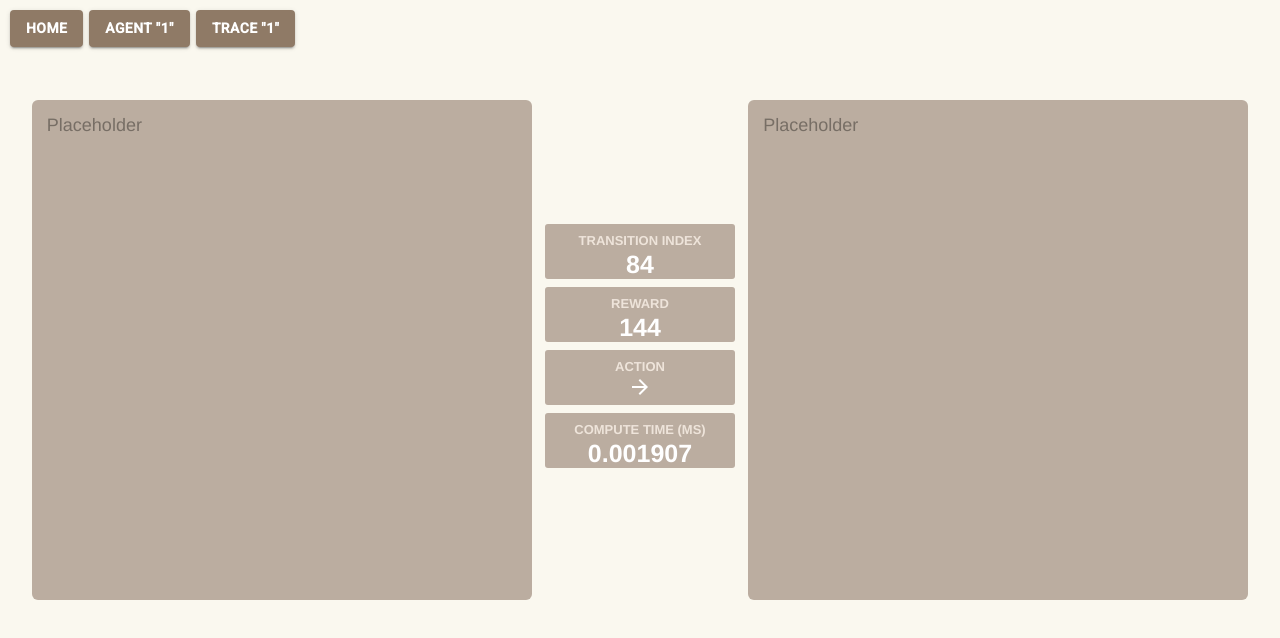
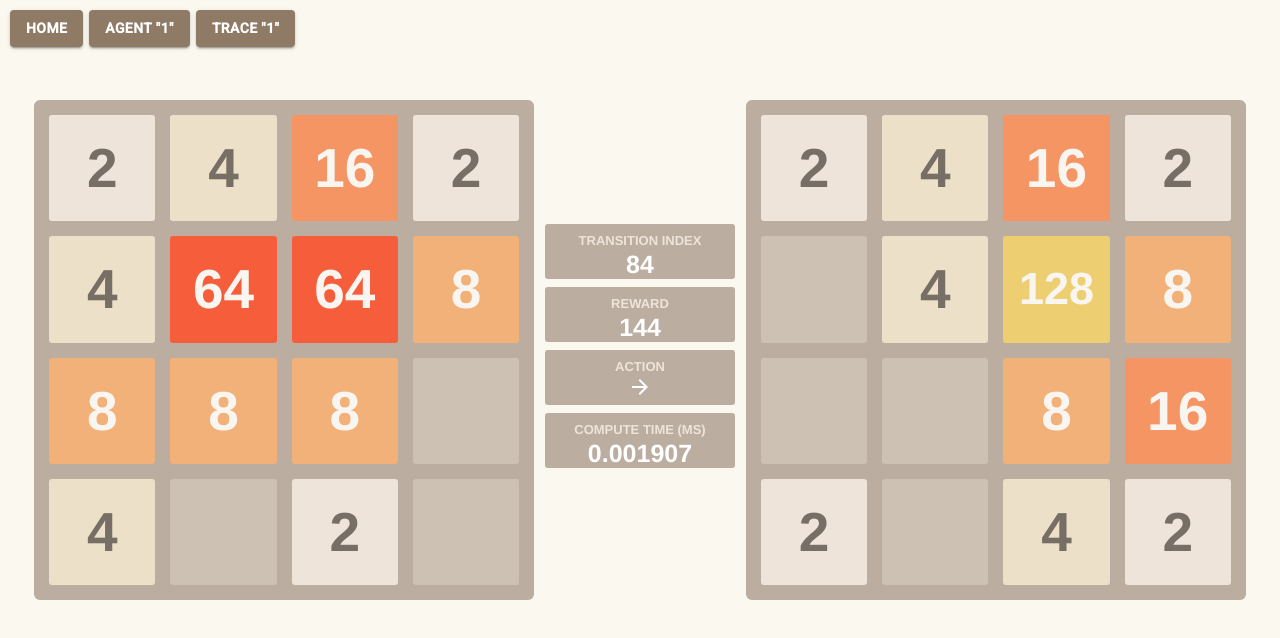
Before and after one commit to AntoineToubhans/py2048, a Next.js app in the folder webapp/: page /agents/1/traces/1 in a window 1280 px wide. Shown: the top 638 px of the page. Built offline with nearby package versions, Linux system fonts and the light colour scheme.

Commit message:
Add grid elements

```diff
--- a/webapp/components/GameContainer.tsx
+++ b/webapp/components/GameContainer.tsx
@@ -2,6 +2,7 @@ import React from 'react';
 
 import { colors } from '../stylesheet';
 import { GameBoard } from "../types/game";
+import GridRow from './GridRow';
 
 
 interface GameContainerProps {
@@ -17,7 +18,30 @@ const GameContainer: React.FC<GameContainerProps> = ({board}) => (
     width: 470,
     height: 470,
   }}>
-    Placeholder
+    <GridRow
+      value1={board.c0_0}
+      value2={board.c0_1}
+      value3={board.c0_2}
+      value4={board.c0_3}
+    />
+    <GridRow
+      value1={board.c1_0}
+      value2={board.c1_1}
+      value3={board.c1_2}
+      value4={board.c1_3}
+    />
+    <GridRow
+      value1={board.c2_0}
+      value2={board.c2_1}
+      value3={board.c2_2}
+      value4={board.c2_3}
+    />
+    <GridRow
+      value1={board.c3_0}
+      value2={board.c3_1}
+      value3={board.c3_2}
+      value4={board.c3_3}
+    />
   </div>
 );
 
--- /dev/null
+++ b/webapp/components/GridCell.tsx
@@ -0,0 +1,62 @@
+import React, {CSSProperties} from 'react';
+
+
+const backgroundColors: { [key in number | string]: string } = {
+  0: "rgba(238, 228, 218, 0.35)",
+  2: "#eee4da",
+  4: "#ede0c8",
+  8: "#f2b179",
+  16: "#f59563",
+  32: "#f67c5f",
+  64: "#f65e3b",
+  128: "#edcf72",
+  256: "#edcc61",
+  512: "#edc850",
+  1024: "#edc53f",
+  2048: "#edc22e",
+  higher: "#3c3a32",
+};
+
+const getCellFontSize = (cellValue: number): number => {
+  if (cellValue < 128) return 55;
+  else if (cellValue < 1024) return 45;
+  else return 35;
+};
+
+  const getCellCSSStyle = (cellValue: number): CSSProperties => {
+  const backgroundColor = cellValue > 2048 ? backgroundColors.higher : backgroundColors[cellValue];
+  const color = cellValue > 4 ? "#f9f6f2" : undefined;
+
+  const fontSize = getCellFontSize(cellValue);
+
+  return {
+    backgroundColor,
+    color,
+    fontSize,
+  };
+};
+
+interface GridCellProps {
+  value: number;
+  isLastCellInRow?: boolean,
+}
+
+const GridCell: React.FC<GridCellProps> = ({value, isLastCellInRow= false}) => (
+  <div style={{
+    width: 106.25,
+    height: 106.25,
+    lineHeight: "106.25px",
+    textAlign: "center",
+    fontWeight: "bold",
+    marginRight: isLastCellInRow ? 0 : 15,
+    marginBottom: 15,
+    borderRadius: 3,
+    display: "inline-block",
+    float: "left",
+    ...getCellCSSStyle(value),
+  }}>
+    {value > 0 ? value : ""}
+  </div>
+);
+
+export default GridCell;
--- /dev/null
+++ b/webapp/components/GridRow.tsx
@@ -0,0 +1,20 @@
+import React from 'react';
+import GridCell from "./GridCell";
+
+interface GridRowProps {
+  value1: number;
+  value2: number;
+  value3: number;
+  value4: number;
+}
+
+const GridRow: React.FC<GridRowProps> = ({value1, value2, value3, value4}) => (
+  <div>
+    <GridCell value={value1}/>
+    <GridCell value={value2}/>
+    <GridCell value={value3}/>
+    <GridCell value={value4} isLastCellInRow={true}/>
+  </div>
+);
+
+export default GridRow;
--- a/webapp/components/Header.tsx
+++ b/webapp/components/Header.tsx
@@ -9,7 +9,6 @@ import ButtonLink from "./ButtonLink";
 
 
 const headerStyle = {
-  width: "100%",
   height: 60,
   margin: 10,
 };
--- a/webapp/components/TransitionContainer.tsx
+++ b/webapp/components/TransitionContainer.tsx
@@ -80,7 +80,7 @@ const TransitionContainer: React.FC<TransitionContainerProps> = ({ agentId, trac
   return (
     <Grid
       container
-      spacing={1}
+      spacing={0}
       justify="space-around"
       alignItems="center"
     >
```
